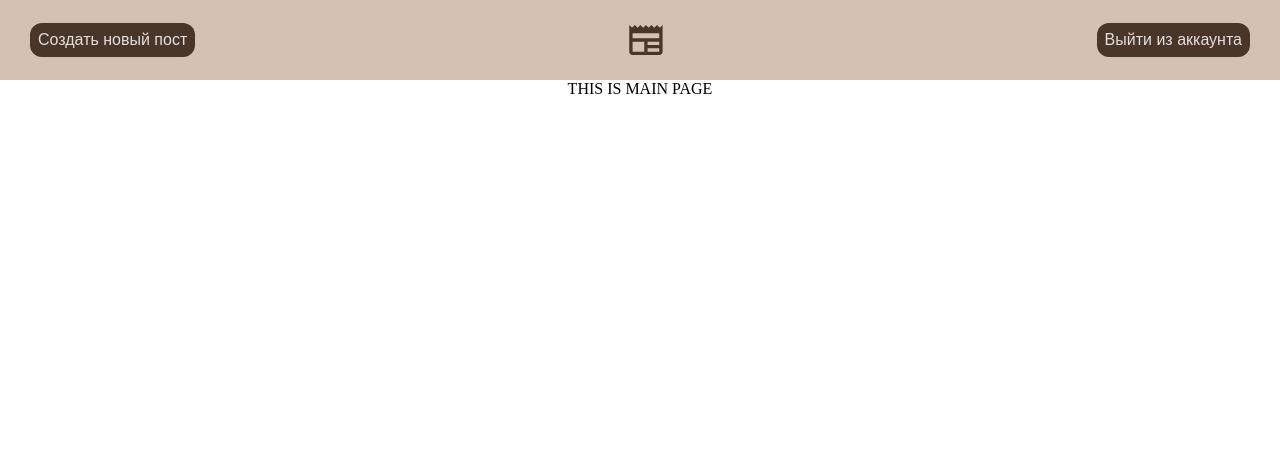
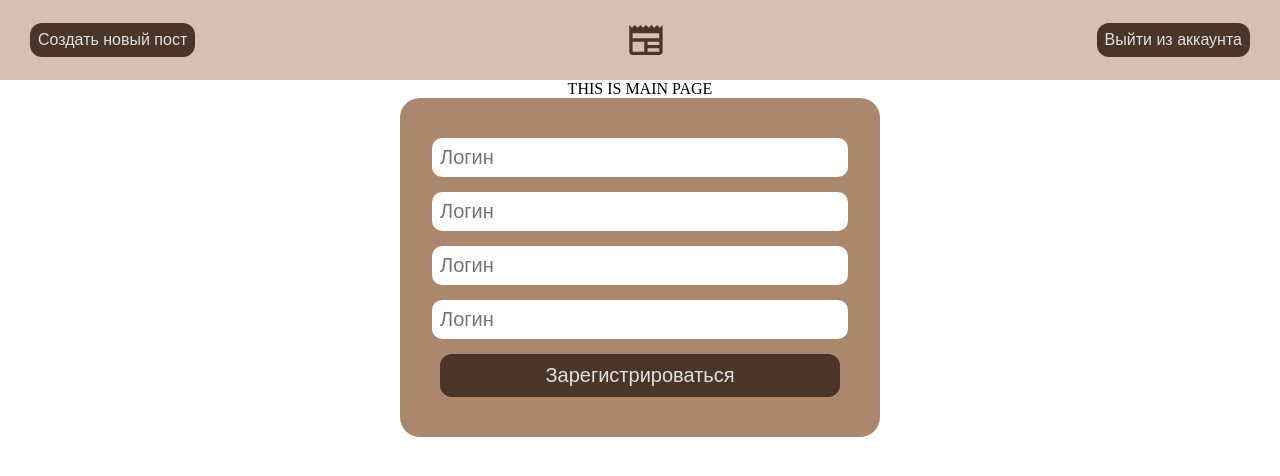
Before and after one commit to Khamz1/khaba5000, a React (Vite) app in the folder khabib_proj/: page / in a window 1280 px wide. Shown: the top 476 px of the page. Built offline with nearby package versions, Linux system fonts and the light colour scheme.

Commit message:
почти насверстал форму autha

```diff
--- /dev/null
+++ b/khabib_proj/src/components/AuthForm/AuthForm.jsx
@@ -0,0 +1,18 @@
+import React from "react";
+import s from "./AuthForm.module.css";
+import { Input } from "../Ui/Input/Input";
+import Button from "../Ui/Button/Button";
+
+export const AuthForm = () => {
+  return (
+    <div className={s.AuthForm}>
+      <form className={s.formInner}>
+        <Input placeholder="Логин" className={s.input} />
+        <Input placeholder="Логин" className={s.input} />
+        <Input placeholder="Логин" className={s.input} />
+        <Input placeholder="Логин" className={s.input} />
+        <Button className={s.button}>Зарегистрироваться</Button>
+      </form>
+    </div>
+  );
+};
--- /dev/null
+++ b/khabib_proj/src/components/AuthForm/AuthForm.module.css
@@ -0,0 +1,26 @@
+.AuthForm {
+  background-color: #ab886d;
+  max-width: 400px;
+  margin: 0 auto;
+  padding: 40px;
+  border-radius: 20px;
+}
+
+.formInner {
+  display: flex;
+  flex-direction: column;
+  align-items: center;
+  gap: 15px;
+  width: 100%;
+  margin: 0 auto;
+}
+
+.input {
+  width: 100%;
+}
+
+.button{
+    font-size: 20px;
+    width: 100%;
+    padding: 10px;
+}
--- /dev/null
+++ b/khabib_proj/src/components/Ui/Input/Input.jsx
@@ -0,0 +1,6 @@
+import React from "react";
+import s from "./Input.module.css";
+
+export const Input = ({ className, ...props }) => {
+  return <input className={`${s.Input} ${className}`} {...props} />;
+};
--- /dev/null
+++ b/khabib_proj/src/components/Ui/Input/Input.module.css
@@ -0,0 +1,6 @@
+.Input{
+    padding: 8px;
+    border-radius: 10px;
+    border: 0;
+    font-size: 20px;
+}
--- a/khabib_proj/src/pages/Main/Main.jsx
+++ b/khabib_proj/src/pages/Main/Main.jsx
@@ -1,9 +1,13 @@
-import React from 'react';
+import React from "react";
+import { AuthForm } from "../../components/AuthForm/AuthForm";
 
 function Main() {
-    return (
-        <div>THIS IS MAIN PAGE</div>
-    );
+  return (
+    <div>
+      THIS IS MAIN PAGE
+      <AuthForm />
+    </div>
+  );
 }
 
 export default Main;
```
